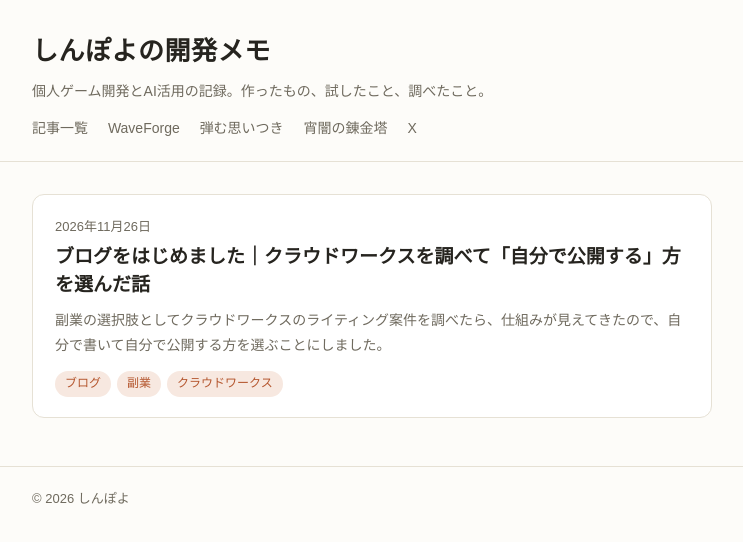
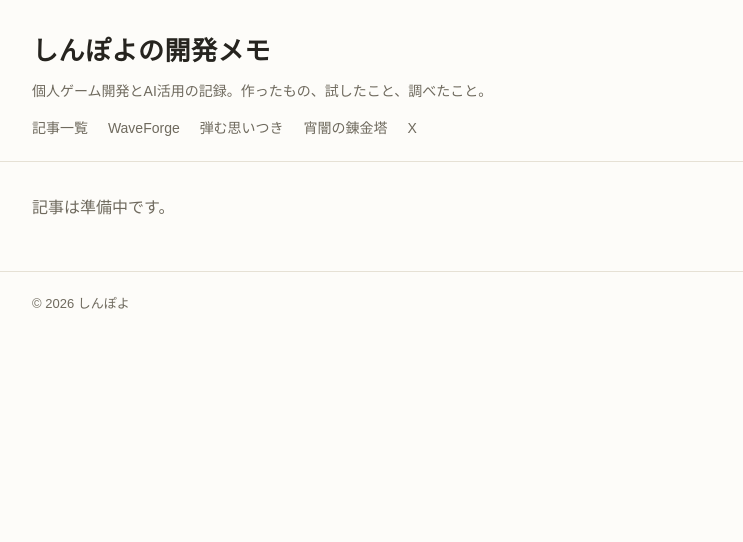
Before and after one commit to shinpoyo/blog, a plain HTML site: page index.html in a window 1280 px wide. Shown: the whole page, without its empty margins (268-1011 px from the left). Drawn offline with Linux system fonts and the light colour scheme.

Commit message:
Clear post list

```diff
--- a/index.html
+++ b/index.html
@@ -22,12 +22,7 @@
   </div>
 </header>
 <main class="wrap">
-  <div class="post-card">
-    <div class="date">2026年11月26日</div>
-    <h2><a href="2026-11-26-blog-start.html">ブログをはじめました｜クラウドワークスを調べて「自分で公開する」方を選んだ話</a></h2>
-    <p>副業の選択肢としてクラウドワークスのライティング案件を調べたら、仕組みが見えてきたので、自分で書いて自分で公開する方を選ぶことにしました。</p>
-    <div class="tags"><span class="tag">ブログ</span><span class="tag">副業</span><span class="tag">クラウドワークス</span></div>
-  </div>
+  <p style="color: var(--muted);">記事は準備中です。</p>
 </main>
 <footer class="site">
   <div class="wrap">© 2026 しんぽよ</div>
```
